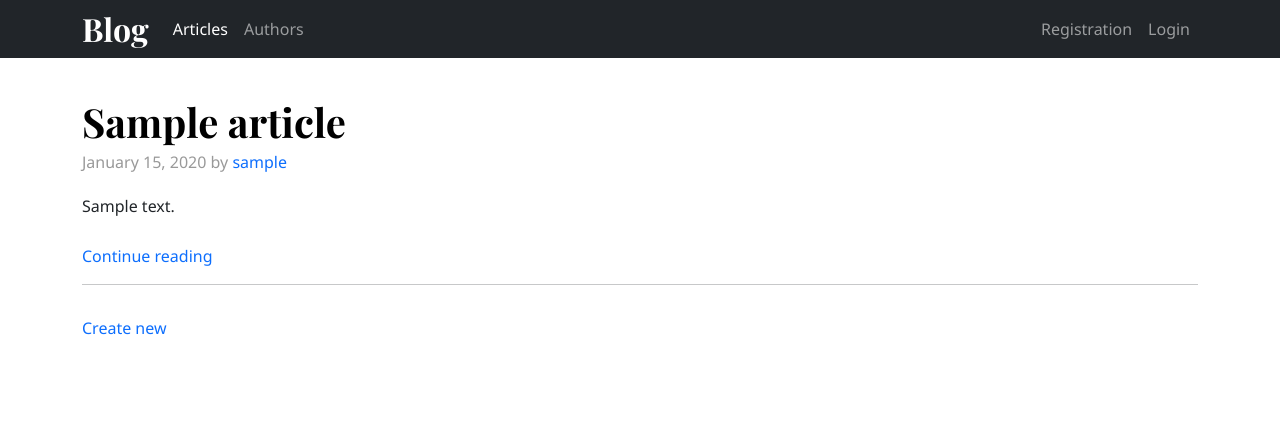
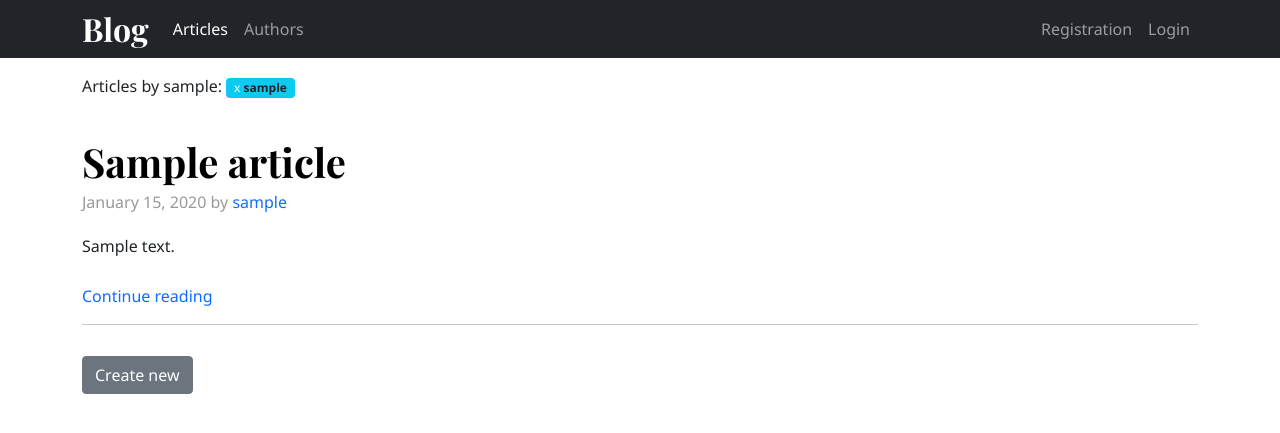
Before and after one commit to babenk0ff/GB_Flask, a Flask app: a page that uses blog/templates/base.html in a window 1280 px wide. Shown: the top 433 px of the page. Run offline with Flask 2, Linux system fonts and the light colour scheme; tables that the repository leaves empty hold one stand-in row (values such as "Sample post"); some libraries are stand-ins or nearby versions.

Commit message:
Added some styles

```diff
--- a/blog/models/article.py
+++ b/blog/models/article.py
@@ -13,8 +13,8 @@ class Article(db.Model):
     author_id = Column(Integer, ForeignKey("author.id"), nullable=False)
     title = Column(String(200), nullable=False, default="", server_default="")
     body = Column(Text, nullable=False, default="", server_default="")
-    dt_created = Column(DateTime, default=datetime.utcnow, server_default=func.now())
-    dt_updated = Column(DateTime, default=datetime.utcnow, onupdate=datetime.utcnow)
+    created_at = Column(DateTime, default=datetime.utcnow, server_default=func.now())
+    updated_at = Column(DateTime, default=datetime.utcnow, onupdate=datetime.utcnow)
 
     author = relationship("Author", back_populates="articles")
     tags = relationship("Tag", secondary=article_tag_association_table, back_populates="articles")
--- a/blog/static/css/blog.css
+++ b/blog/static/css/blog.css
@@ -1,4 +1,6 @@
 body {
+    display: flex;
+    flex-direction: column;
     font-family: "Segoe UI", Roboto, "Helvetica Neue", Arial, "Noto Sans", "Liberation Sans", serif;
 }
 
@@ -43,7 +45,9 @@ a {
 .blog-post-body {
     display: inline-block;
     overflow: hidden;
-    /*max-height: 100px;*/
+}
+
+.blog-post-body_short {
     text-overflow: ellipsis;
     white-space: nowrap;
 }
@@ -61,11 +65,13 @@ a {
     display: inline-block;
     margin-top: 10px;
 }
+.footer_background {
+    background-color: #212529!important;
+}
 
-/*.text-truncate {*/
-/*   display: inline-block;*/
-/*   max-width: 150px;*/
-/*   white-space: nowrap;*/
-/*   overflow: hidden;*/
-/*   text-overflow: ellipsis;*/
-/*}*/
+.blog-footer {
+    height: 100px;
+    margin-top: auto;
+    color: rgba(255,255,255,.55);
+    padding: 10px 0;
+}
--- a/blog/templates/articles/list.html
+++ b/blog/templates/articles/list.html
@@ -6,7 +6,7 @@
 
 {% block body %}
     {% if tag %}
-        With tag:
+        Articles with tag:
         <a href="{{ url_for('articles_app.list') }}">
             <span class="badge bg-info mb-3">
                 <span class="fw-light">x </span>
@@ -14,18 +14,27 @@
             </span>
         </a>
     {% endif %}
+    {% if author_name %}
+        Articles by {{ author_name }}:
+        <a href="{{ url_for('articles_app.list') }}">
+            <span class="badge bg-info mb-3">
+                <span class="fw-light">x </span>
+                <span class="text-dark">{{ author_name }}</span>
+            </span>
+        </a>
+    {% endif %}
     <div class="blog-content">
-        <div>
         {% for article in articles %}
             <h2 class="blog-post-title">
                 {{ article.title }}
             </h2>
             <div class="blog-post-meta">
-                    {{ article.dt_created.strftime('%B %d, %Y') }} by <a
-                        href="{{ url_for('articles_app.list', author_id=article.author_id) }}">{{ article.author.user.username }}</a>
+                {{ article.created_at.strftime('%B %d, %Y') }} by <a
+                    {% set author_name = article.author.user.username %}
+                    href="{{ url_for('articles_app.list', author_name=author_name) }}">{{ author_name }}</a>
             </div>
             <div class="flex">
-                    <p class="blog-post-body">
+                <p class="blog-post-body_short">
                     {{ article.body }}
                 </p>
             </div>
@@ -34,15 +43,7 @@
                 </span>
             <hr>
         {% endfor %}
-        </div>
-        <span class="create-article-button button">
-            <a href="{{ url_for('articles_app.create') }}">Create new</a>
-        </span>
+        <a href="{{ url_for('articles_app.create') }}"
+           class="create-article-button btn btn-secondary">Create new</a>
     </div>
 {% endblock %}
-
-
-
-{#<span id="ellipsis-ex" class="d-inline-block text-truncate" style="max-width: 150px;">#}
-{#    Praeterea iter est quasdam res quas ex communi.#}
-{#</span>#}
--- a/blog/views/articles.py
+++ b/blog/views/articles.py
@@ -6,7 +6,7 @@ from sqlalchemy.orm import joinedload
 from werkzeug.exceptions import NotFound, abort
 
 from blog.models.database import db
-from blog.models import Author, Article, Tag
+from blog.models import Author, Article, Tag, User
 from blog.forms.article import CreateArticleForm, EditArticleForm
 
 articles_app = Blueprint(
@@ -20,15 +20,19 @@ articles_app = Blueprint(
 @articles_app.route('/', endpoint='list')
 def articles_list():
     tag_name = request.args.get('tag')
-    author_id = request.args.get('author_id')
+    author_name = request.args.get('author_name')
     if tag_name:
         articles = Article.query.filter(Article.tags.any(name=tag_name))
-    elif author_id:
-        articles = Article.query.filter(Article.author_id == author_id)
+    elif author_name:
+        articles = (db.session.query(Article))\
+            .join(Author)\
+            .join(User)\
+            .filter(User.username == author_name)\
+            .all()
     else:
         articles = Article.query.all()
     return render_template('articles/list.html', articles=articles,
-                           tag=tag_name, author_id=author_id)
+                           tag=tag_name, author_name=author_name)
 
 
 @articles_app.route('/<int:article_id>/', endpoint='details')
```
Also changed, not shown: blog/admin.py (+18 -12 lines), blog/templates/articles/details.html (+12 -10 lines), blog/templates/authors/list.html (+30 -11 lines), blog/templates/base.html (+6 -3 lines). Lines whose indentation alone changed are shown as unchanged.
